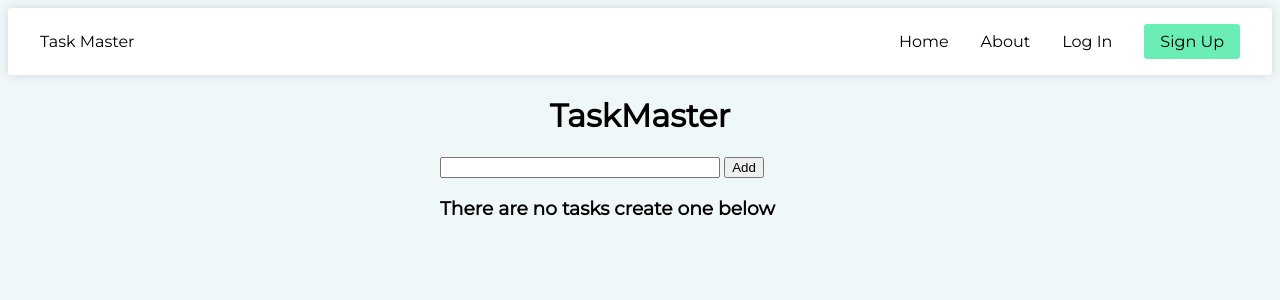
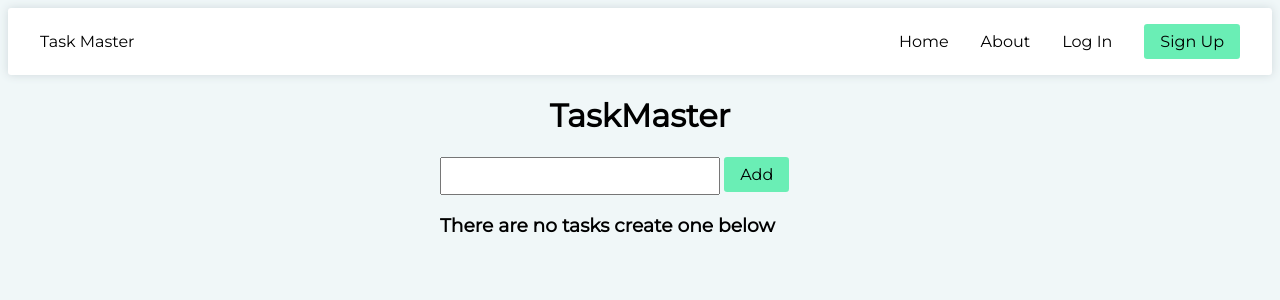
Before and after one commit to Rdxm/taskMaster, a Flask app: page / in a window 1280 px wide. Shown: the top 300 px of the page. Run offline with Flask 2, Linux system fonts and the light colour scheme; data that the repository does not hold is empty.

Commit message:
touch up

```diff
--- a/static/main.css
+++ b/static/main.css
@@ -100,3 +100,7 @@ td {
 #content {
     width: 70%;
 }
+
+.input {
+    padding: 0.6rem;
+}
--- a/templates/index.html
+++ b/templates/index.html
@@ -6,8 +6,8 @@
 	<div class="content">
 		<h1 style="text-align:center">TaskMaster</h1>
 		<form action="/" method='POST'>
-			<input type="text" name="content" id="content" />
-			<input type="submit" value="Add">
+			<input type="text" name="content" id="content" class="input"/>
+			<input type="submit" value="Add" class="btn-primary">
 		</form>
 		{% if tasks|length < 1 %}
 			<h3>There are no tasks create one below</h3>
--- a/templates/update.html
+++ b/templates/update.html
@@ -8,8 +8,8 @@
 
 		<div class="form">
 			<form action="/update/{{ task.id }}" method='POST'>
-				<input type="text" name="content" id="content" value={{ task.content }}/>
-				<input type="submit" value="Update">
+				<input type="text" name="content" id="content" class="input" value={{ task.content }}/>
+				<input type="submit" value="Update" class="btn-primary">
 			</form>
 		</div>
 	</div>
```
Also changed, not shown: site.db.
